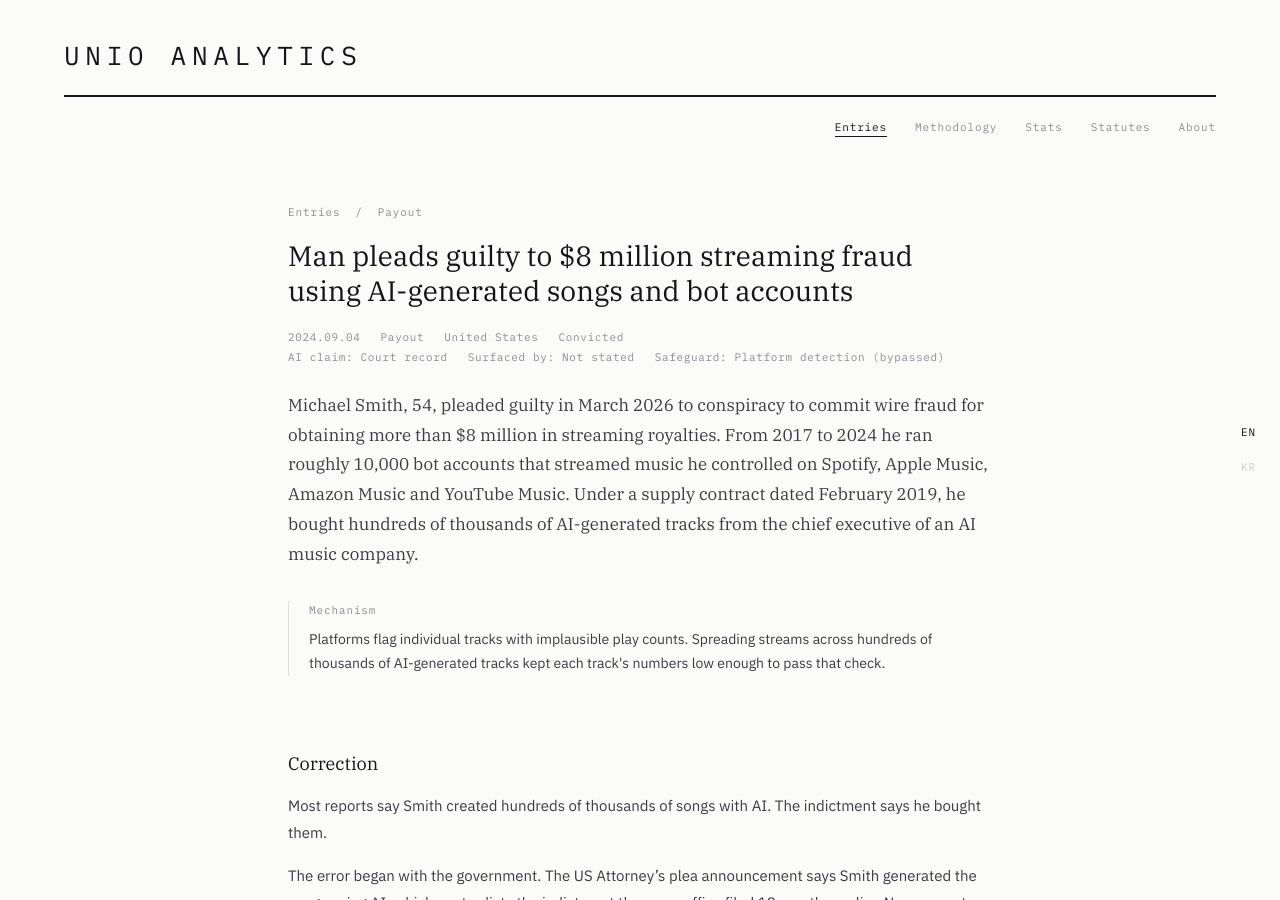
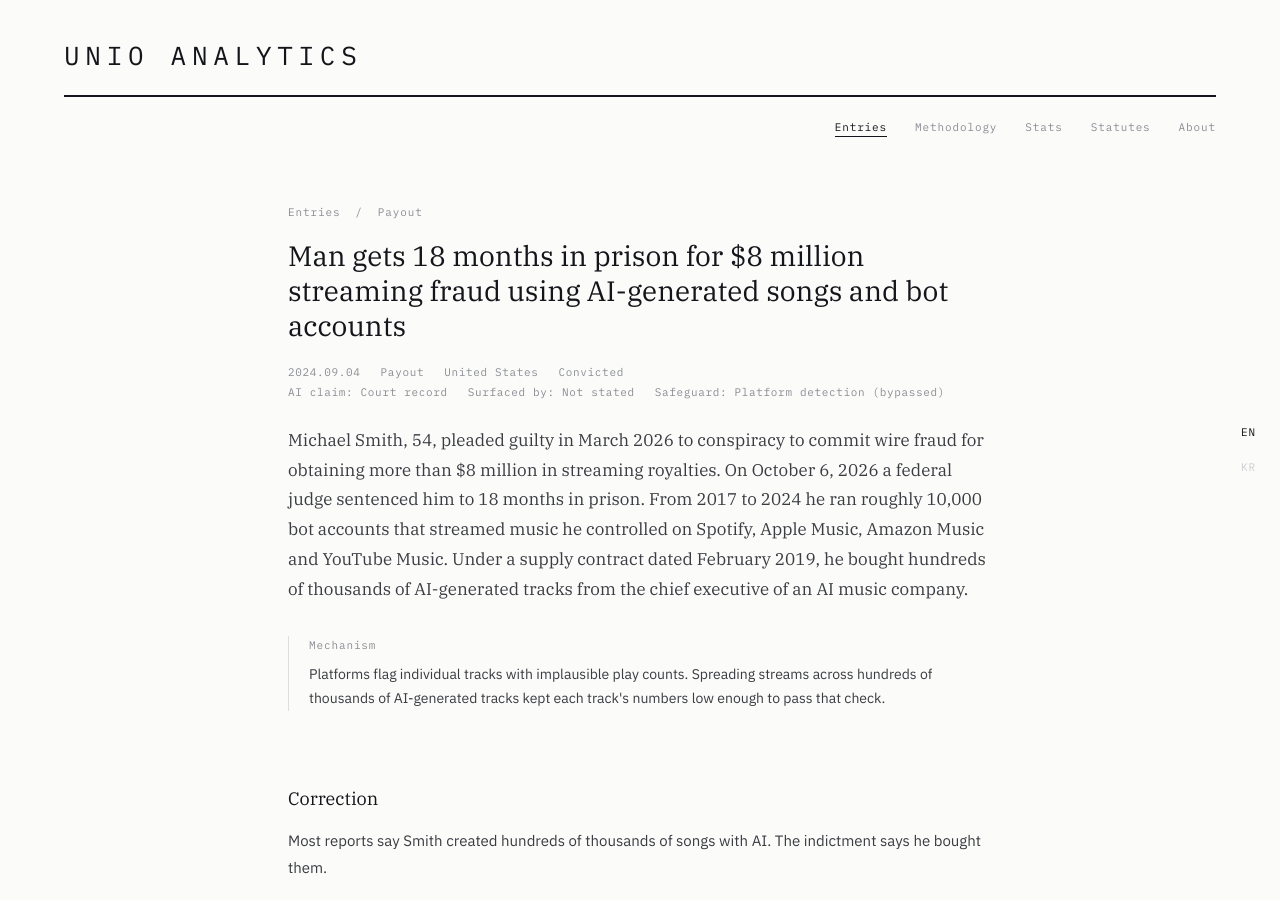
Before and after one commit to maestro-hong/maestro-hong.github.io, a Jekyll site: the page built from _entries/ai-song-crackdown.md, in a window 1280 px wide and 900 px high. Built offline with Jekyll 4.4.1, drawn with Linux system fonts in a browser that asks for light colours; some of the changed text lies outside the part shown.

Commit message:
Edit entries

```diff
--- a/_entries/ai-song-crackdown.md
+++ b/_entries/ai-song-crackdown.md
@@ -1,18 +1,18 @@
 ---
 published: true
-title: "Man pleads guilty to $8 million streaming fraud using AI-generated songs and bot accounts"
+title: "Man gets 18 months in prison for $8 million streaming fraud using AI-generated songs and bot accounts"
 slug: smith-streaming-royalty-fraud
 incident_date: 2024-09-04
-updated: 2026-10-31
+updated: 2026-11-19
 category: I
 country: United States
 status: convicted
 ai_claim_basis: court
 detection_path: unknown
-next_check: 2026-10-26
+next_check: 2026-12-21
 safeguard: platform-detection
 safeguard_outcome: bypassed
-summary: "Michael Smith, 54, pleaded guilty in March 2026 to conspiracy to commit wire fraud for obtaining more than $8 million in streaming royalties. From 2017 to 2024 he ran roughly 10,000 bot accounts that streamed music he controlled on Spotify, Apple Music, Amazon Music and YouTube Music. Under a supply contract dated February 2019, he bought hundreds of thousands of AI-generated tracks from the chief executive of an AI music company."
+summary: "Michael Smith, 54, pleaded guilty in March 2026 to conspiracy to commit wire fraud for obtaining more than $8 million in streaming royalties. On October 6, 2026 a federal judge sentenced him to 18 months in prison. From 2017 to 2024 he ran roughly 10,000 bot accounts that streamed music he controlled on Spotify, Apple Music, Amazon Music and YouTube Music. Under a supply contract dated February 2019, he bought hundreds of thousands of AI-generated tracks from the chief executive of an AI music company."
 note_label: "Mechanism"
 note: "Platforms flag individual tracks with implausible play counts. Spreading streams across hundreds of thousands of AI-generated tracks kept each track's numbers low enough to pass that check."
 query: 'site:justice.gov "artificial intelligence" streaming fraud royalties'
@@ -27,6 +27,16 @@ sources:
     title: "North Carolina Man Pleads Guilty To Music Streaming Fraud Aided By Artificial Intelligence"
     url: "https://www.justice.gov/usao-sdny/pr/north-carolina-man-pleads-guilty-music-streaming-fraud-aided-artificial-intelligence-0"
     retrieved: 2026-09-14
+  - tier: P
+    outlet: U.S. Attorney's Office, SDNY
+    title: "North Carolina Man Sentenced To 18 Months In Prison For Super Intelligence-Assisted Music Streaming Fraud"
+    url: "https://www.justice.gov/usao-sdny/pr/north-carolina-man-sentenced-18-months-prison-super-intelligence-assisted-music"
+    retrieved: 2026-11-19
+  - tier: S
+    outlet: WFAE
+    title: "NC man receives 18-month sentence in first-ever music stream fraud case"
+    url: "https://www.wfae.org/2026-10-07/nc-man-receives-18-month-sentence-in-first-ever-music-stream-fraud-case"
+    retrieved: 2026-11-19
   - tier: S
     outlet: Bloomberg Law
     title: "AI Music Maker Who Faked Streams Pleads Guilty on Fraud Count"
@@ -83,4 +93,6 @@ Smith was charged on September 4, 2024 with wire fraud conspiracy, wire fraud an
 
 On September 22, 2026, the defence filed a sentencing memorandum asking for probation, arguing that the losses were so thinly spread that no artist suffered any perceptible harm. The Sentencing Guidelines range is 46 to 57 months, but the Probation Office recommended 24 months.
 
-**Open** No sentencing date has been set. No public charging document has been found for the AI music company executive.
+On October 6, 2026, Judge John G. Koeltl sentenced Smith to 18 months in prison and two years of supervised release, and ordered him to forfeit $8,091,843.64. The Justice Department release on the sentence says he obtained more than $8 million in royalties and describes the technology involved as "super intelligence".
+
+**Open** No appeal has been reported. No public charging document has been found for the AI music company executive.
```
Also changed, not shown: _entries/hugging-face-incident.md (+4 -4 lines), _entries/london-chatgpt-fake-takeover-bid.md (+7 -7 lines), _entries/rotterdam-bank-helpdesk-fraud.md (+2 -4 lines), _entries/tokyo-ai-video-investment-fraud.md (+6 -6 lines).
